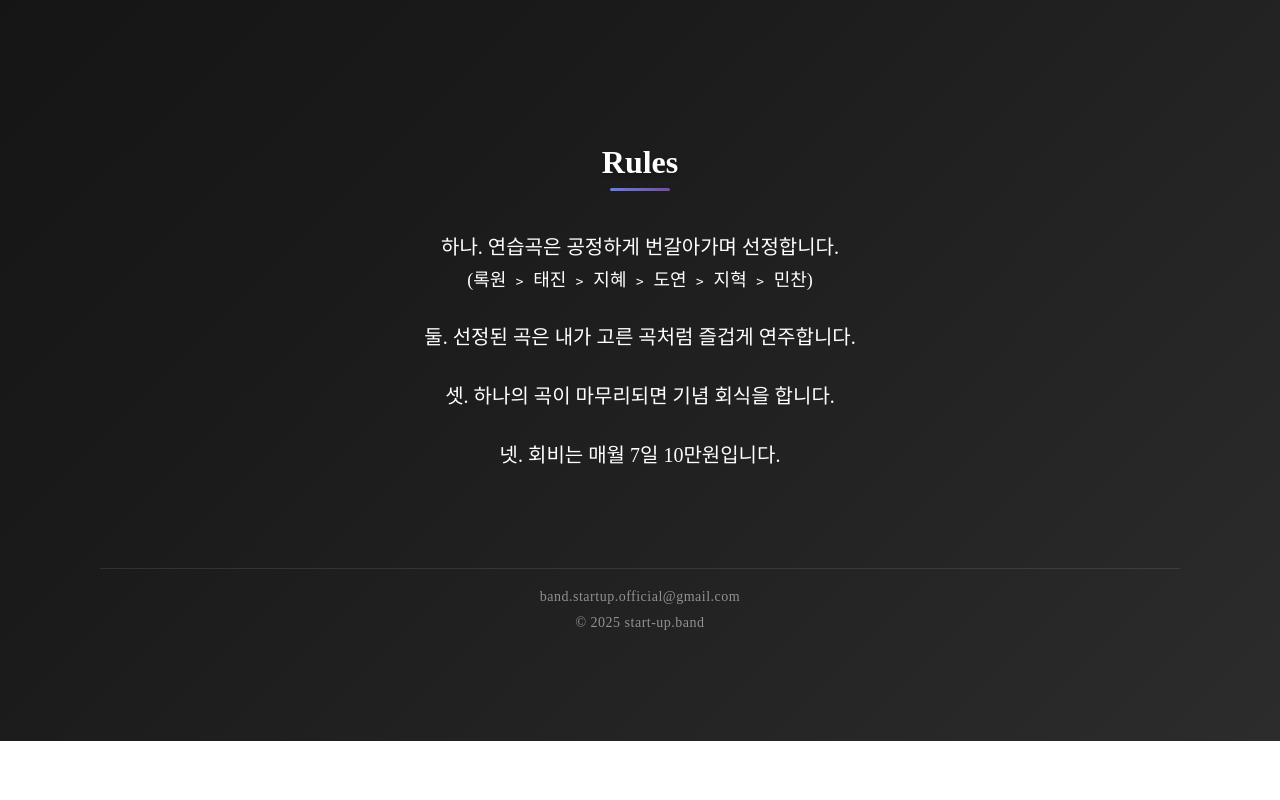
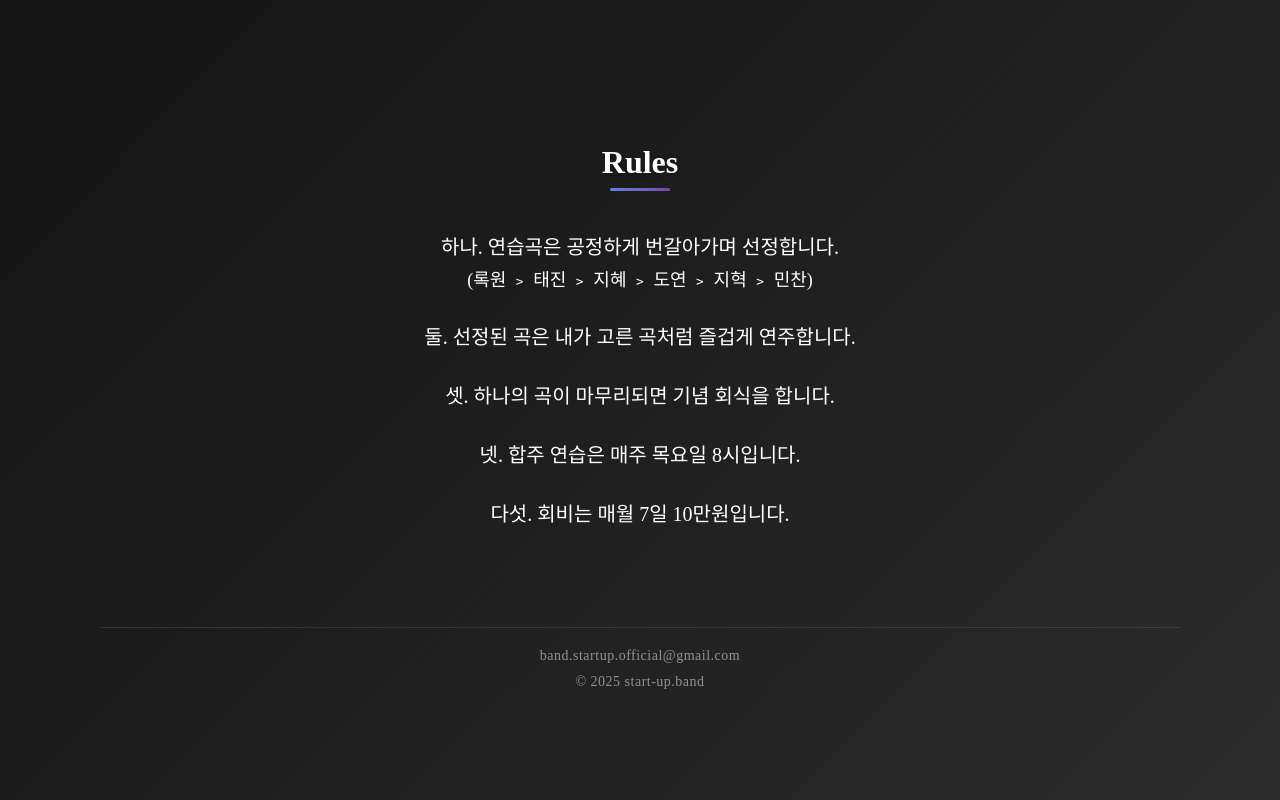
Before and after one commit to HelloMinchan/start-up, a React (Vite) app: page / in a window 1280 px wide. Shown: the part 3657-4457 px from the top of the page. Before the commit the page ends 4398 px from the top, so only its background shows below. Built offline with nearby package versions, Linux system fonts and the light colour scheme; a web font is replaced by a local one.

Commit message:
feat: 룰 추가

```diff
--- a/src/App.tsx
+++ b/src/App.tsx
@@ -327,7 +327,8 @@ function App() {
           </RuleItem>
           <RuleItem>둘. 선정된 곡은 내가 고른 곡처럼 즐겁게 연주합니다.</RuleItem>
           <RuleItem>셋. 하나의 곡이 마무리되면 기념 회식을 합니다.</RuleItem>
-          <RuleItem>넷. 회비는 매월 7일 10만원입니다.</RuleItem>
+          <RuleItem>넷. 합주 연습은 매주 목요일 8시입니다.</RuleItem>
+          <RuleItem>다섯. 회비는 매월 7일 10만원입니다.</RuleItem>
         </RulesContainer>
 
         <CopyrightSection>
```
